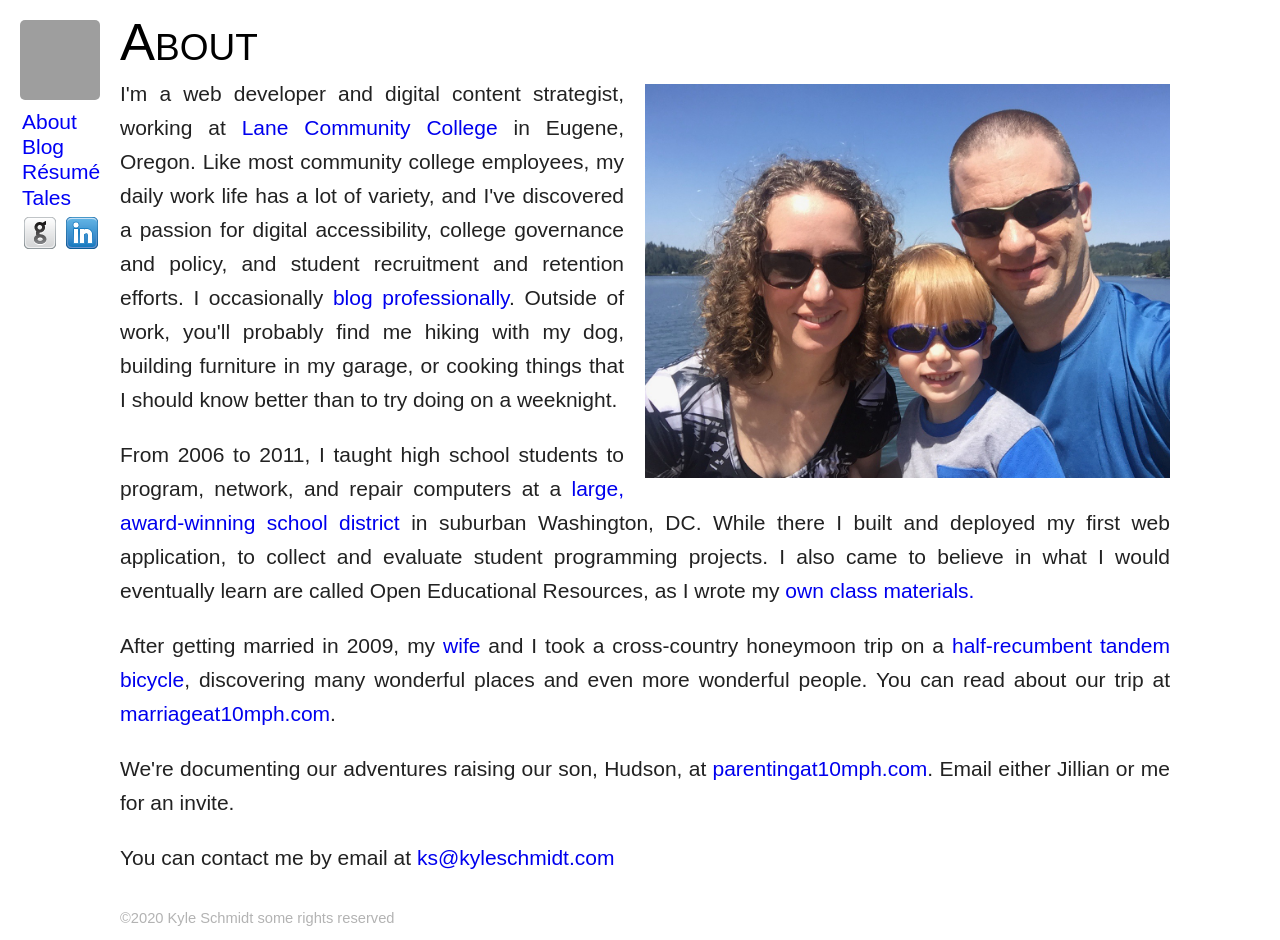
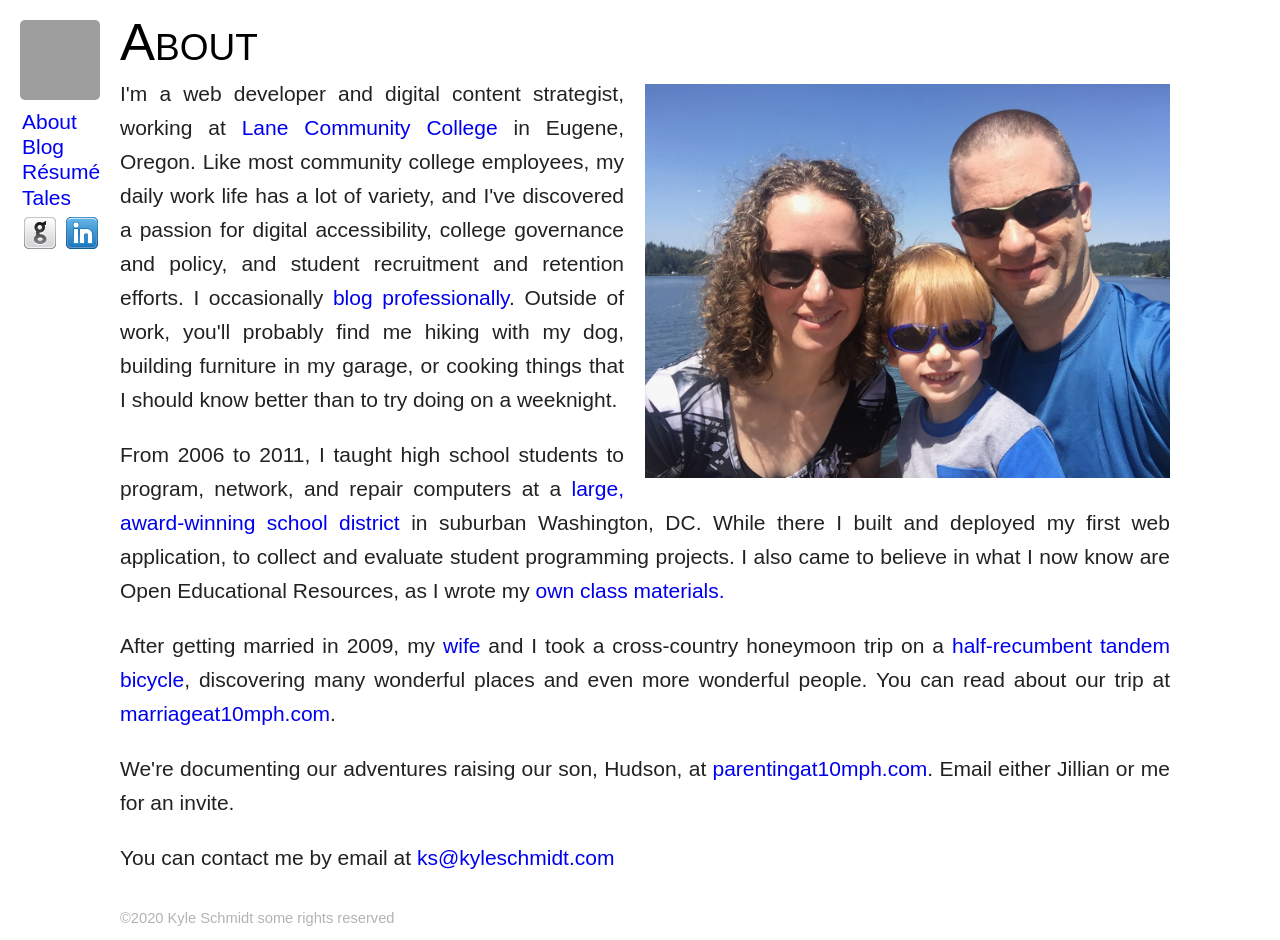
Before and after one commit to krschmidt/krschmidt.github.com, a Jekyll site: the page built from about.html, in a window 1280 px wide. Built offline with Jekyll 4.4.1, drawn with Linux system fonts in a browser that asks for light colours; some web fonts are replaced; grey boxes are pictures that could not be loaded.

Commit message:
simplify language

```diff
--- a/about.html
+++ b/about.html
@@ -6,7 +6,7 @@ topTitle: About
 <img src="/img/family-dexter.jpg" class="right" style="margin: 7px 0 1em 1em;max-width:50%" alt="Picture of Jillian, Kyle, and their son">
 <p>I'm a web developer and digital content strategist, working at <a href="https://www.lanecc.edu">Lane Community College</a> in Eugene, Oregon. Like most community college employees, my daily work life has a lot of variety, and I've discovered a passion for digital accessibility, college governance and policy, and student recruitment and retention efforts. I occasionally <a href="https://blogs.lanecc.edu/webteam">blog professionally</a>. Outside of work, you'll probably find me hiking with my dog, building furniture in my garage, or cooking things that I should know better than to try doing on a weeknight.</p>
 
-<p>From 2006 to 2011, I taught high school students to program, network, and repair computers at a <a href="https://www.montgomeryschoolsmd.org/">large, award-winning school district</a> in suburban Washington, DC. While there I built and deployed my first web application, to collect and evaluate student programming projects. I also came to believe in what I would eventually learn are called Open Educational Resources, as I wrote my <a href="http://krschmidt.github.io/playingwithsnakes">own class materials.</a></p>
+<p>From 2006 to 2011, I taught high school students to program, network, and repair computers at a <a href="https://www.montgomeryschoolsmd.org/">large, award-winning school district</a> in suburban Washington, DC. While there I built and deployed my first web application, to collect and evaluate student programming projects. I also came to believe in what I now know are Open Educational Resources, as I wrote my <a href="http://krschmidt.github.io/playingwithsnakes">own class materials.</a></p>
 
 <p>After getting married in 2009, my <a href="http://jillianschmidt.com">wife</a> and I took a cross-country honeymoon trip on a <a href="https://hasebikes.com/95-1-Tandem-PINO-ALLROUND.html">half-recumbent tandem bicycle</a>, discovering many wonderful places and even more wonderful people. You can read about our trip at <a href="http://www.marriageat10mph.com">marriageat10mph.com</a>.</p>
 
```
